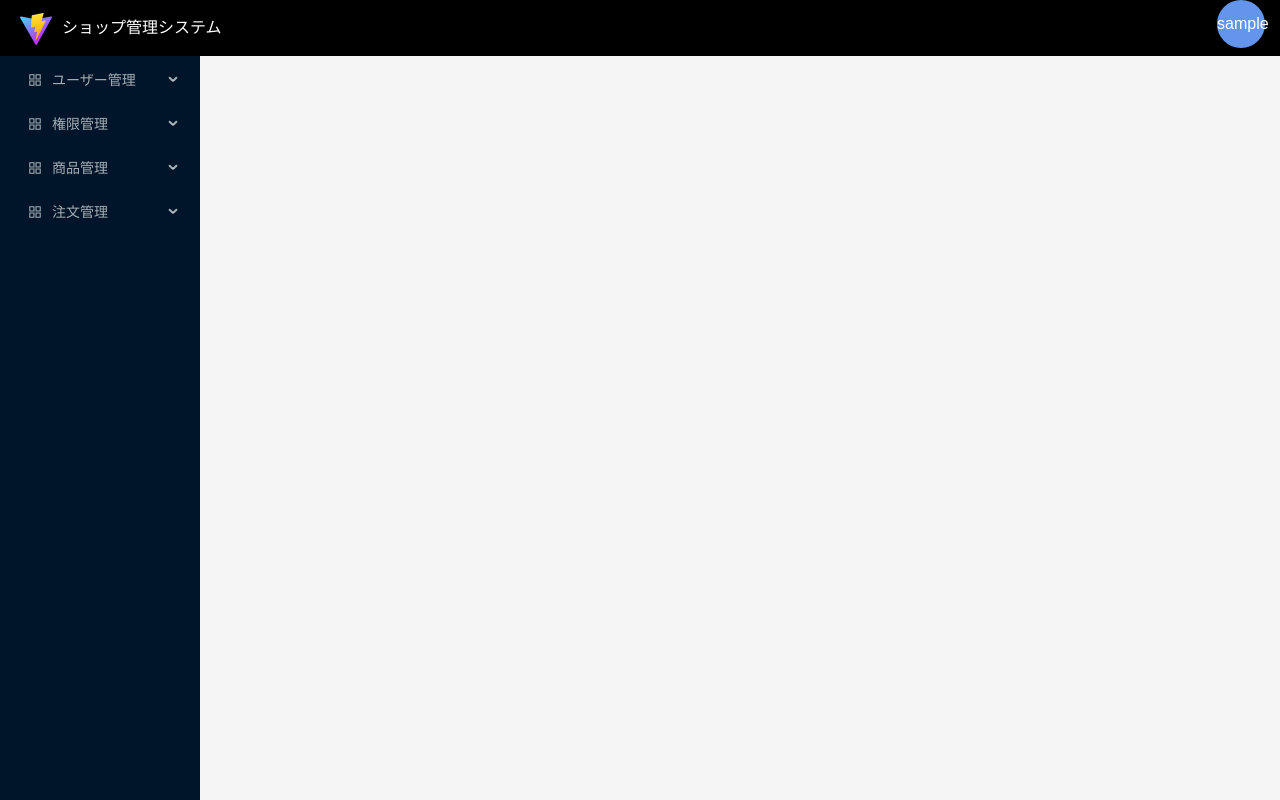
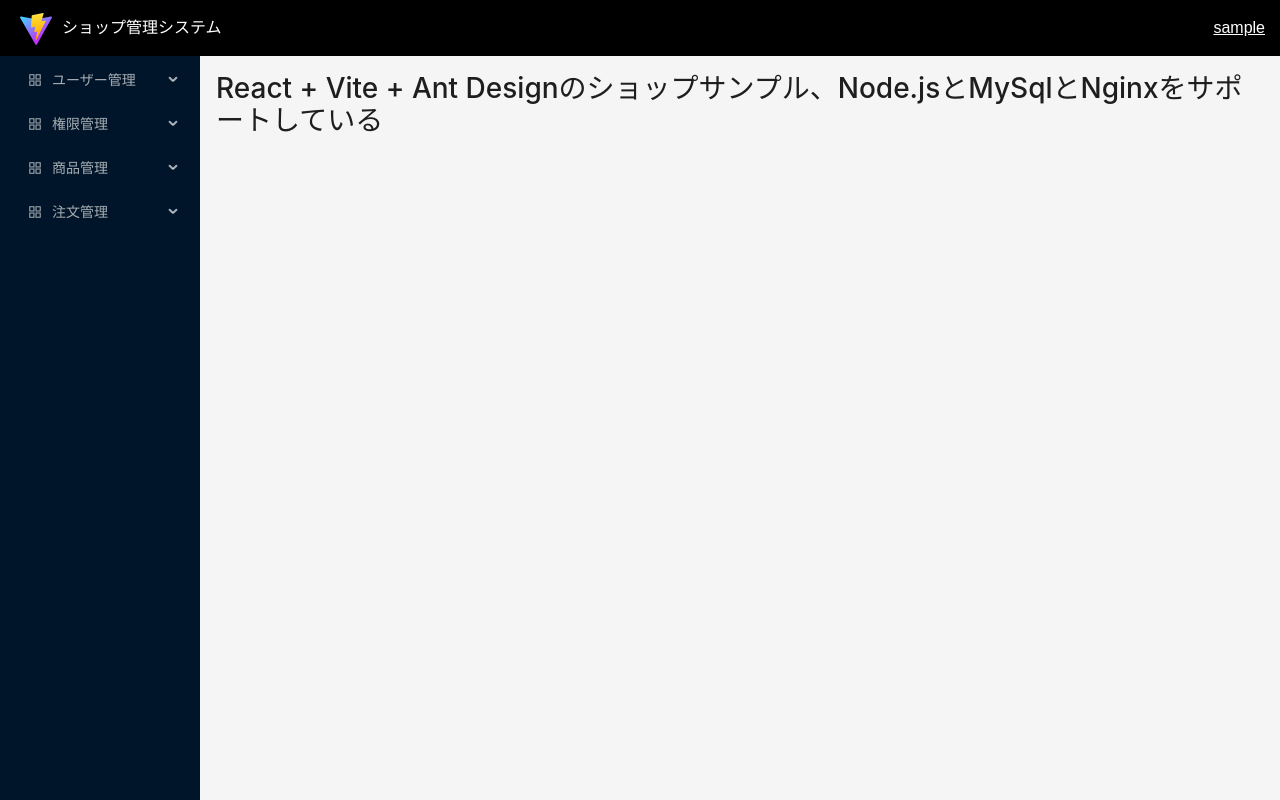
Before and after one commit to EKIKOUKA/React_shop_manage__nodejs, a React (Vite) app: page /login in a window 1280 px wide. Built offline with nearby package versions, Linux system fonts and the light colour scheme; sample sign-in values are in the browser's storage.

Commit message:
Homepageを作りました

```diff
--- a/src/App.jsx
+++ b/src/App.jsx
@@ -3,6 +3,7 @@
 import Login from './pages/Login.jsx';
 import MainLayout from './pages/MainLayout.jsx';
 import Goods from './pages/Goods.jsx';
+import Home from './pages/Home.jsx';
 // import Orders from './pages/Orders';
 // import Users from './pages/Users';
 import 'antd/dist/reset.css';
@@ -14,6 +15,7 @@
         <Routes>
             <Route path="/login" element={<Login />} />
             <Route path="/" element={<MainLayout />}>
+                <Route index element={<Home />} />
                 <Route path="goods" element={<Goods />} />
                 {/*<Route path="orders" element={<Orders />} />*/}
                 {/*<Route path="users" element={<Users />} />*/}
--- /dev/null
+++ b/src/pages/Home.jsx
@@ -0,0 +1,7 @@
+import React from 'react';
+
+const Home = () => {
+    return <h1>React + Vite + Ant Designのショップサンプル、Node.jsとMySqlとNginxをサポートしている</h1>
+}
+
+export default Home;
--- a/src/pages/MainLayout.jsx
+++ b/src/pages/MainLayout.jsx
@@ -1,5 +1,5 @@
 import React, {useEffect} from 'react';
-import { Layout, Menu } from 'antd';
+import {Layout, Menu, Popconfirm} from 'antd';
 import {Outlet, useNavigate, useLocation} from 'react-router-dom';
 import {
     ShoppingCartOutlined,
@@ -54,6 +54,11 @@
 
     const userName = JSON.parse(localStorage.getItem("userInfo"))?.username || null
 
+    const handleSignout = () => {
+        localStorage.removeItem("userInfo")
+        navigate('/')
+    }
+
     return (
         <>
             <div style={{ backgroundColor: '#000', height: '7vh', lineHeight: '7vh', display: 'flex', justifyContent: 'space-between'}} className={"header"}>
@@ -61,20 +66,14 @@
                     <img src={systemLogo} className="logo" />
                     <span style={{color: '#FFF', marginLeft: '10px'}}>ショップ管理システム</span>
                 </div>
-                <div　style={{color: 'cornflowerblue', marginRight: '15px', }} className={"logo"}>
+                <div style={{color: '#FFF', marginRight: '15px', textDecoration: "underline", cursor: "pointer" }} className={"logo"}>
                     { !userName &&
                         <div onClick={() => navigate('/login')}>登録</div>
                     }
                     { userName &&
-                        <div style={{
-                            color: '#FFF',
-                            backgroundColor: 'cornflowerblue',
-                            borderRadius: '50%',
-                            width: '6vh',
-                            height: '6vh',
-                            lineHeight: '6vh',
-                            textAlign: 'center'
-                        }}>{userName}</div>
+                        <Popconfirm title="サインアウト?" cancelText="キャンセル" okText="確定" onConfirm={() => handleSignout()}>
+                            {userName}
+                        </Popconfirm>
                     }
                 </div>
             </div>
--- a/src/request.jsx
+++ b/src/request.jsx
@@ -1,5 +1,5 @@
 export default function request(url, data = {}) {
-    return fetch(`http://133.242.132.37/shop_sample/api/${url}`, {　// http://133.242.132.37/
+    return fetch(`/shop_sample/api/${url}`, {　// http://133.242.132.37/
         method: "POST",
         headers: {
             "Content-Type": "application/json"
```
